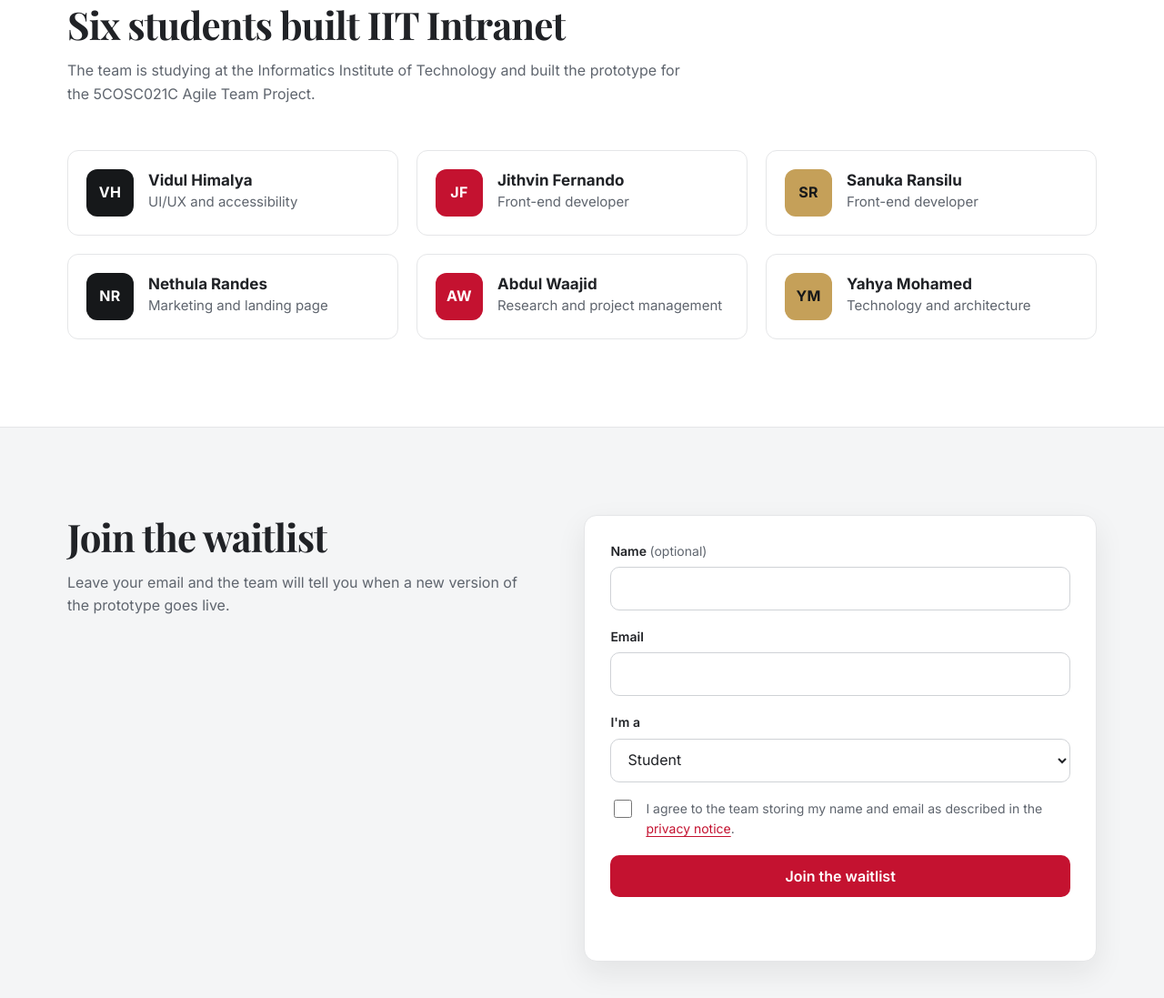
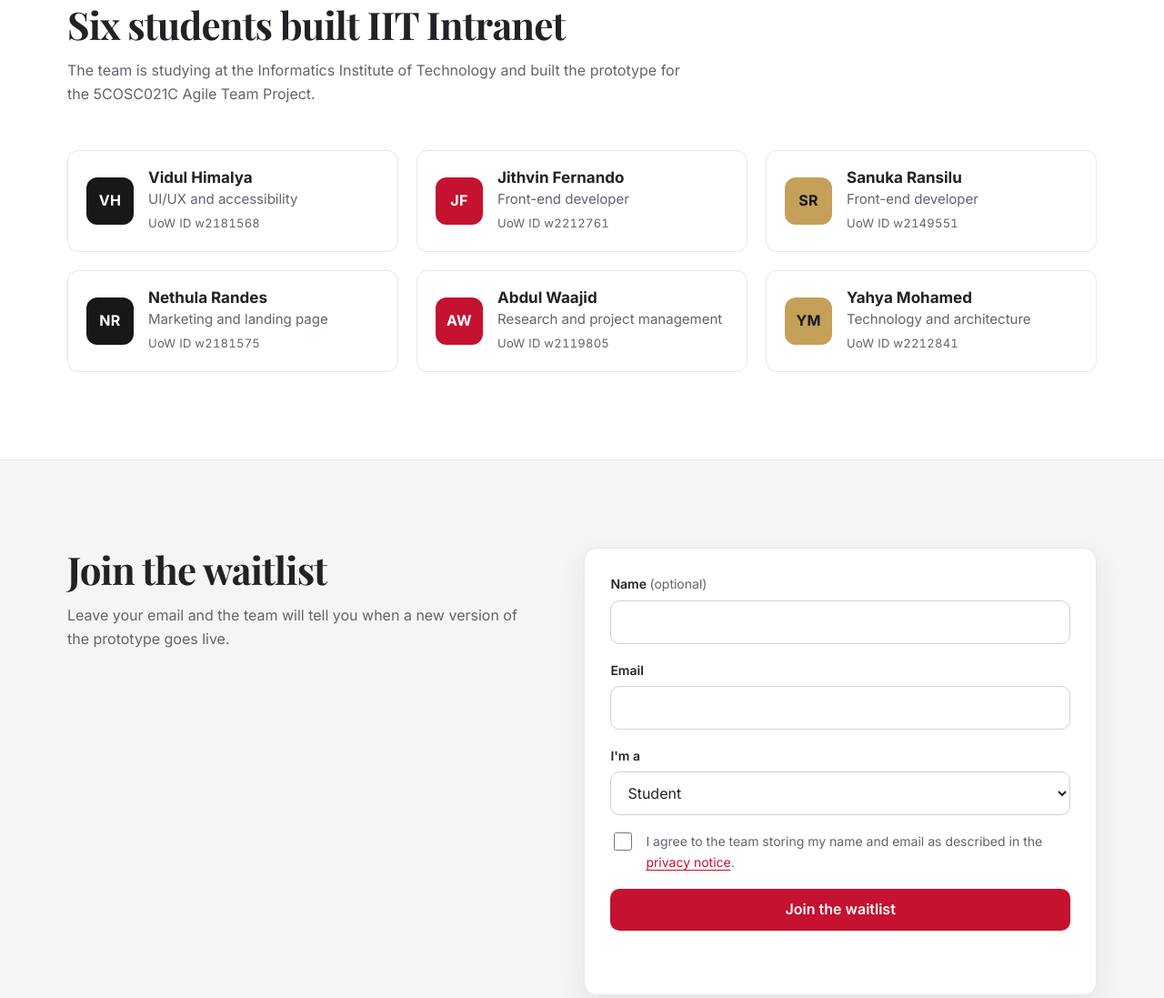
Before and after one commit to VidulHimalya-GIT/IIT-Intranet, a website: page index.html in a window 1280 px wide. Shown: the part 4992-6089 px from the top of the page at 91% size. Drawn offline with nearby package versions, Linux system fonts and the light colour scheme; no server answers.

Commit message:
Add UoW IDs and the team contact email to the landing page

```diff
--- a/index.html
+++ b/index.html
@@ -129,6 +129,7 @@ details p{color:var(--muted);margin:12px 0 0;font-size:15px}
 .people li:nth-child(3n) .avatar{background:var(--gold);color:var(--dark)}
 .people h3{font-family:Inter,Arial,sans-serif;font-size:17px;font-weight:700;letter-spacing:0;margin:0 0 2px}
 .people p{margin:0;color:var(--muted);font-size:15px}
+.people .uid{margin-top:4px;font-size:13px;font-variant-numeric:tabular-nums;letter-spacing:.02em}
 
 .waitlist .wrap{display:grid;grid-template-columns:minmax(0,1fr) minmax(0,1.1fr);gap:56px;align-items:start}
 .waitlist .intro{margin-bottom:0}
@@ -336,12 +337,12 @@ dialog img{max-height:86vh;width:auto;margin:0 auto}
         <p>The team is studying at the Informatics Institute of Technology and built the prototype for the 5COSC021C Agile Team Project.</p>
       </div>
       <ul class="people">
-        <li><span class="avatar" aria-hidden="true">VH</span><div><h3>Vidul Himalya</h3><p>UI/UX and accessibility</p></div></li>
-        <li><span class="avatar" aria-hidden="true">JF</span><div><h3>Jithvin Fernando</h3><p>Front-end developer</p></div></li>
-        <li><span class="avatar" aria-hidden="true">SR</span><div><h3>Sanuka Ransilu</h3><p>Front-end developer</p></div></li>
-        <li><span class="avatar" aria-hidden="true">NR</span><div><h3>Nethula Randes</h3><p>Marketing and landing page</p></div></li>
-        <li><span class="avatar" aria-hidden="true">AW</span><div><h3>Abdul Waajid</h3><p>Research and project management</p></div></li>
-        <li><span class="avatar" aria-hidden="true">YM</span><div><h3>Yahya Mohamed</h3><p>Technology and architecture</p></div></li>
+        <li><span class="avatar" aria-hidden="true">VH</span><div><h3>Vidul Himalya</h3><p>UI/UX and accessibility</p><p class="uid">UoW ID w2181568</p></div></li>
+        <li><span class="avatar" aria-hidden="true">JF</span><div><h3>Jithvin Fernando</h3><p>Front-end developer</p><p class="uid">UoW ID w2212761</p></div></li>
+        <li><span class="avatar" aria-hidden="true">SR</span><div><h3>Sanuka Ransilu</h3><p>Front-end developer</p><p class="uid">UoW ID w2149551</p></div></li>
+        <li><span class="avatar" aria-hidden="true">NR</span><div><h3>Nethula Randes</h3><p>Marketing and landing page</p><p class="uid">UoW ID w2181575</p></div></li>
+        <li><span class="avatar" aria-hidden="true">AW</span><div><h3>Abdul Waajid</h3><p>Research and project management</p><p class="uid">UoW ID w2119805</p></div></li>
+        <li><span class="avatar" aria-hidden="true">YM</span><div><h3>Yahya Mohamed</h3><p>Technology and architecture</p><p class="uid">UoW ID w2212841</p></div></li>
       </ul>
     </div>
   </section>
@@ -399,7 +400,7 @@ dialog img{max-height:86vh;width:auto;margin:0 auto}
       <div class="privacy-text">
         <p>The waitlist form is the only part of this site that collects personal data. It stores the name, email address and role you enter, along with the date you joined, so the team can email you about the prototype.</p>
         <p>Sign-ups sit in private storage on Vercel, the site's host, in its Mumbai region, and only the team can read them. The team won't share or sell them or use them for anything else, and will delete them when the project ends.</p>
-        <p>To see or delete your entry, contact the team using the details at the bottom of this page.</p>
+        <p>To see or delete your entry, email the team at <a href="mailto:intranetatp@gmail.com">intranetatp@gmail.com</a>.</p>
         <p>The site counts visits with Vercel Web Analytics, which uses no cookies and doesn't identify you.</p>
       </div>
     </div>
@@ -416,8 +417,8 @@ dialog img{max-height:86vh;width:auto;margin:0 auto}
     <div>
       <h4>Contact</h4>
       <ul>
-        <!-- TODO: replace with the team's email and social accounts before the viva. -->
-        <li>Email: to be added</li>
+        <!-- TODO: add the team's social accounts before the viva. -->
+        <li><a href="mailto:intranetatp@gmail.com"><i class="fa-solid fa-envelope" aria-hidden="true"></i> intranetatp@gmail.com</a></li>
         <li><a href="https://github.com/VidulHimalya-GIT/IIT-Intranet"><i class="fa-brands fa-github" aria-hidden="true"></i> GitHub</a></li>
         <li>LinkedIn and Instagram: to be added</li>
       </ul>
```
